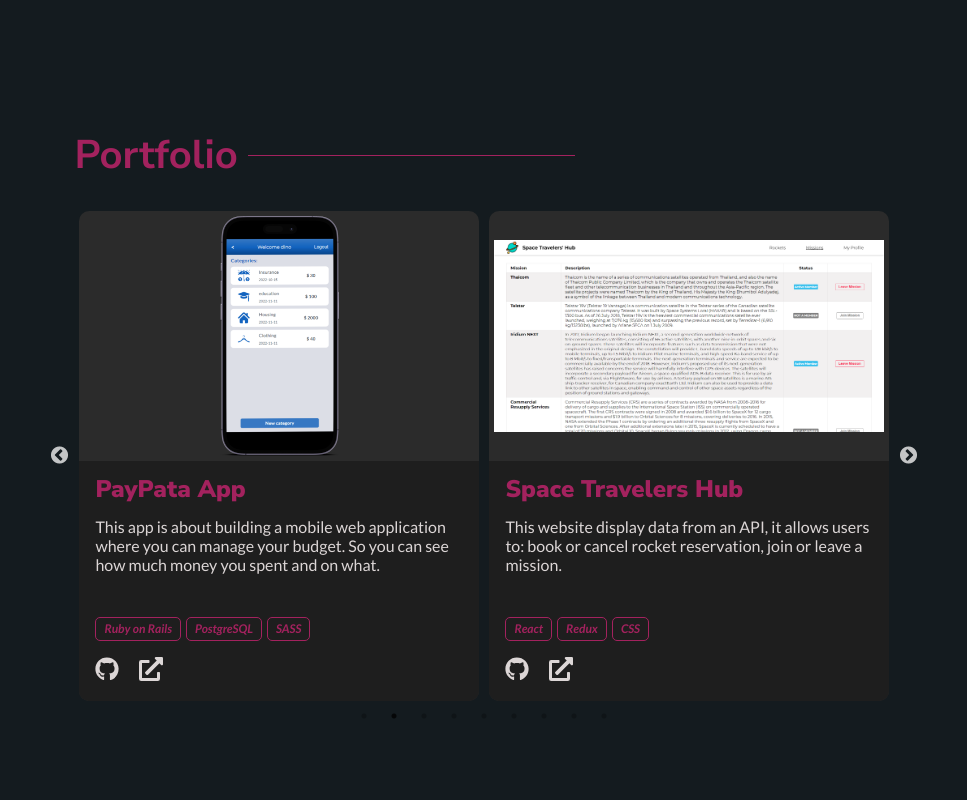
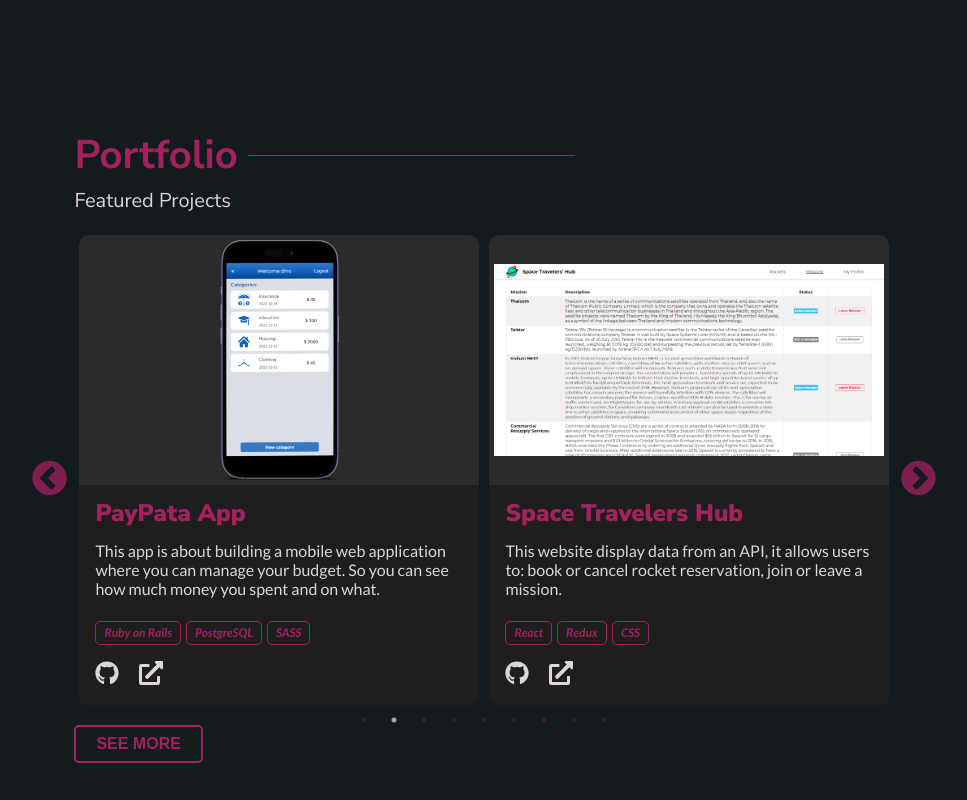
Before and after one commit to dqarias/Portfolio, a React (Create React App) app: page / in a window 1280 px wide. Shown: the part 1420-2220 px from the top of the page, without its empty margins (156-1123 px from the left). Built offline with nearby package versions, Linux system fonts and the light colour scheme; no server answers.

Commit message:
Update styling on portfolio

```diff
--- a/src/components/Portfolio.js
+++ b/src/components/Portfolio.js
@@ -3,9 +3,12 @@ import Slider from 'react-slick';
 import 'slick-carousel/slick/slick.css';
 import 'slick-carousel/slick/slick-theme.css';
 import { motion } from 'framer-motion';
+import useSound from 'use-sound';
+import hoverButton from '../assets/sounds/hoverButton.wav';
 import projects from '../data/projects';
 import Project from './Project';
 import ThemeContext from '../context/theme/ThemeContext';
+import SoundContext from '../context/sound/SoundContext';
 
 const textAnimate = {
   offscreen: { y: 100, opacity: 0 },
@@ -23,6 +26,8 @@ const textAnimate = {
 
 const Portfolio = () => {
   const { darkMode } = useContext(ThemeContext);
+  const { soundMode } = useContext(SoundContext);
+  const [buttonSound] = useSound(hoverButton);
   const settings = {
     dots: true,
     infinite: true,
@@ -74,6 +79,9 @@ const Portfolio = () => {
         </motion.h2>
         <span className="portfolio__line" />
       </div>
+      <div className="portfolio__text">
+        <p>Featured Projects</p>
+      </div>
 
       <Slider {...settings}>
         {projects.map((project) => (
@@ -89,6 +97,22 @@ const Portfolio = () => {
           />
         ))}
       </Slider>
+      <button
+        className="portfolio-button btn"
+        type="button"
+        onMouseOver={
+          soundMode
+            ? buttonSound
+            : null
+          }
+        onFocus={
+          soundMode
+            ? buttonSound
+            : null
+          }
+      >
+        <span>SEE MORE</span>
+      </button>
     </motion.div>
   );
 };
--- a/src/scss/layout/_contact.scss
+++ b/src/scss/layout/_contact.scss
@@ -2,8 +2,8 @@
   background-color: $primary-color-dark;
   min-height: 50vh;
   font-family: $font-titles-1;
-  padding-top: 5rem;
-  padding-bottom: 5rem;
+  padding-top: 10rem;
+  padding-bottom: 10rem;
 
   &-light{
     background-color: $primary-color-light;
--- a/src/scss/layout/_portfolio.scss
+++ b/src/scss/layout/_portfolio.scss
@@ -10,7 +10,7 @@
   &__tl {
     display: flex;
     align-items: center;
-    padding-bottom: 3.6rem;
+    padding-bottom: 1.6rem;
   }
 
   &__title {
@@ -41,6 +41,16 @@
     }
   }
 
+  &__text{
+    color: $white-color-dark;
+    font-family: $font-titles;
+    font-size: 2rem;
+    padding-bottom: 2.4rem;
+  }
+
+  &-button{
+    margin-top: 2rem;
+  }
 
   &__card {
     background-color: #2b2b2b;
@@ -107,12 +117,12 @@
 
         @include for-tablet-portrait-up {
           font-size: 1.6rem;
-          min-height: 10rem;
+          min-height: 8rem;
         }
 
         @include for-tablet-landscape-up {
           font-size: 1.6rem;
-          min-height: 10rem;
+          min-height: 8rem;
         }
       }
 
@@ -171,17 +181,27 @@
 }
 
 @include for-tablet-portrait-up {
+
+  .slick-prev {
+    left: -4.5rem !important;
+  }
+
+  .slick-prev {
+    right: -4rem !important;
+  }
+
   .slick-prev::before,
   .slick-next::before {
-    color: $secondary-color-dark;
+    color: $secondary-color-dark !important;
+    font-size: 4rem !important;
     display: inline-block;
   }
 
-  .slick-dots li button::before {
-    color: $secondary-color-dark;
+  .slick-dots li button:before{
+    color: $secondary-color-dark !important;
   }
 
   .slick-dots li.slick-active button::before {
-    color: $white-color-dark;
+    color: $white-color-dark !important;
   }
 }
```
